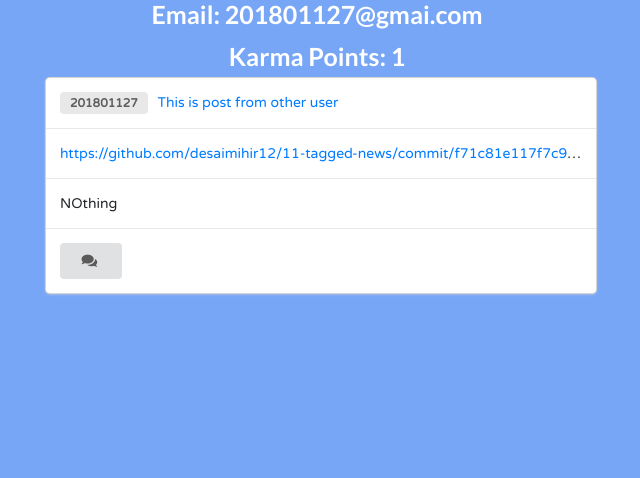
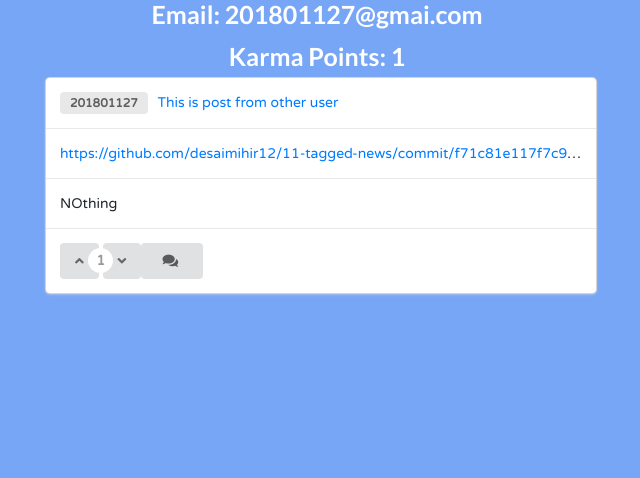
Before and after one commit to desaimihir12/11-tagged-news, a Django app: page /account/profile/201801127 in a window 1280 px wide. Shown: the part 283-761 px from the top of the page, without its empty margins (323-963 px from the left). Run offline with Django 3.2, Linux system fonts and the light colour scheme; data comes from the database, SQL or seed files in the repository; both versions use the stored data as it was after the commit; some libraries are stand-ins or nearby versions.

Commit message:
Added Vote button in USer's Profile

```diff
--- a/project/src/account/templates/account/profile.html
+++ b/project/src/account/templates/account/profile.html
@@ -99,37 +99,75 @@
 				<div class="ui fluid card">
 					<div class="content">
 						<a class="item">
-						    <div class="ui horizontal label">{{blog.author.username}}</div>
-							<a href="{% url 'blog:detail' blog.slug %}" style="text-decoration: none">{{blog.title}}</a>
+						    <div class="ui horizontal label">{{blog.post.author.username}}</div>
+							<a href="{% url 'blog:detail' blog.post.slug %}" style="text-decoration: none">{{blog.post.title}}</a>
 						</a>
 					</div>
 
-					{% if blog.form_url %}
+					{% if blog.post.form_url %}
 					<div class="content">
 						<div class="form_url">
-							<a href="{{blog.form_url}}">{{blog.form_url}}</a>
+							<a href="{{blog.post.form_url}}">{{blog.post.form_url}}</a>
 						</div>
 					</div>
 
 					{% endif %}
 
 					<div class="content">
-						{{blog.body}}
+						{{blog.post.body}}
 					</div>
-					<!-- <div class="ui small image">
-					  <img src="https://picsum.photos/200">
-					  <img src={{obj.image.url}}>
-					</div> -->
-					{% if blog.image %}
+
+					{% if blog.post.image %}
 					<div class="ui segment">
-						<img class="ui centered medium image", src={{blog.image.url}} >
+						<img class="ui centered medium image", src={{blog.post.image.url}} >
 					</div>
 					{% endif %}
 					<div class="content">
 						<div class="all-buttons">
 							<!-- show votes,upvote and downvote -->
 							<div class="ui buttons" id="vote">
-							<a href="{% url 'blog:detail' blog.slug %}" class="ui vertical animated button" tabindex="0">
+
+							<form action="{% url 'blog:post_like' pk=blog.post.pk option='U' %}" method="POST">
+								{% csrf_token %}
+								<div type="submit", name="post_id", value="{{blog.post.id}}">
+									{% if not blog.liked %}
+										<button class="ui icon button">
+											<i class="angle up icon"></i>
+									  	</button>
+									{% elif blog.type %}
+										<button class="ui icon button">
+											<i class="angle double up icon"></i>
+									  	</button>
+									{% else %}
+										<button class="ui icon button">
+											<i class="angle up icon"></i>
+									  	</button>
+									{% endif %}
+									</div>
+							</form>
+							<div class="ui buttons" id="vote">
+								<div class="or" data-text={{blog.post.count_vote}}></div>
+							</div>
+							<form action="{% url 'blog:post_like' pk=blog.post.pk option='D' %}" method="POST">
+								{% csrf_token %}
+								<div type="submit", name="post_id", value="{{blog.post.id}}">
+								{% if not blog.liked %}
+									<button class="ui icon button">
+										<i class="angle down icon"></i>
+								  	</button>
+								{% elif not blog.type %}
+									<button class="ui icon button">
+									<i class="angle double down icon"></i>
+								  </button>
+								{% else %}
+									<button class="ui icon button">
+										<i class="angle down icon"></i>
+								  	</button>
+								{% endif %}
+								</div>
+							</form>
+							<div class="ui buttons" id="vote">
+							<a href="{% url 'blog:detail' blog.post.slug %}" class="ui vertical animated button" tabindex="0">
 								<div class="visible content">
 									<i class="comments icon"></i>
 								</div>
@@ -141,7 +179,7 @@
 
 						</div>
 					</div>
-
+					</div>
 				</div>
 
 		</div>
--- a/project/src/account/views.py
+++ b/project/src/account/views.py
@@ -2,7 +2,7 @@ from django.shortcuts import render, redirect, get_object_or_404
 from django.contrib.auth import login, authenticate, logout
 from account.forms import RegistrationForm, AccountAuthenticationForm, AccountUpdateForm
 from account.models import Account
-from blog.models import BlogPost
+from blog.models import BlogPost, PostVote
 
 def registration_view(request):
 	context = {}
@@ -88,13 +88,36 @@ def profile_view(request, username):
 	user = get_object_or_404(Account, username=username)
 	context = {}
 	context['user'] = user
-
+	context['blogs'] = []
 	karma_points = 0
 	blog_posts = BlogPost.objects.filter(author=user)
 	for blog in blog_posts:
 		karma_points += blog.count_vote()
 
-	context['blogs'] = blog_posts
+	if not request.user.is_authenticated:
+		for posts in blog_posts:
+			obj = {}
+			obj['post'] = posts
+			obj['liked'] = False
+			obj['type'] = False
+			context['blogs'].append(obj)
+	else:
+		user = request.user
+		for posts in blog_posts:
+			obj = {}
+			obj['post'] = posts
+			postlikes = PostVote.objects.filter(parent_post=posts, author=user)
+			if(postlikes.count() == 0):
+				obj['liked'] = False
+			else:
+				obj['liked'] = True
+				if(postlikes[0].vote_type == 'U'):
+					obj['type'] = True
+				else:
+					obj['type'] = False
+			context['blogs'].append(obj)
+
+
 	context['karma'] = karma_points
 	return render(request, "account/profile.html", context)
 
```
Also changed, not shown: project/src/db.sqlite3.
